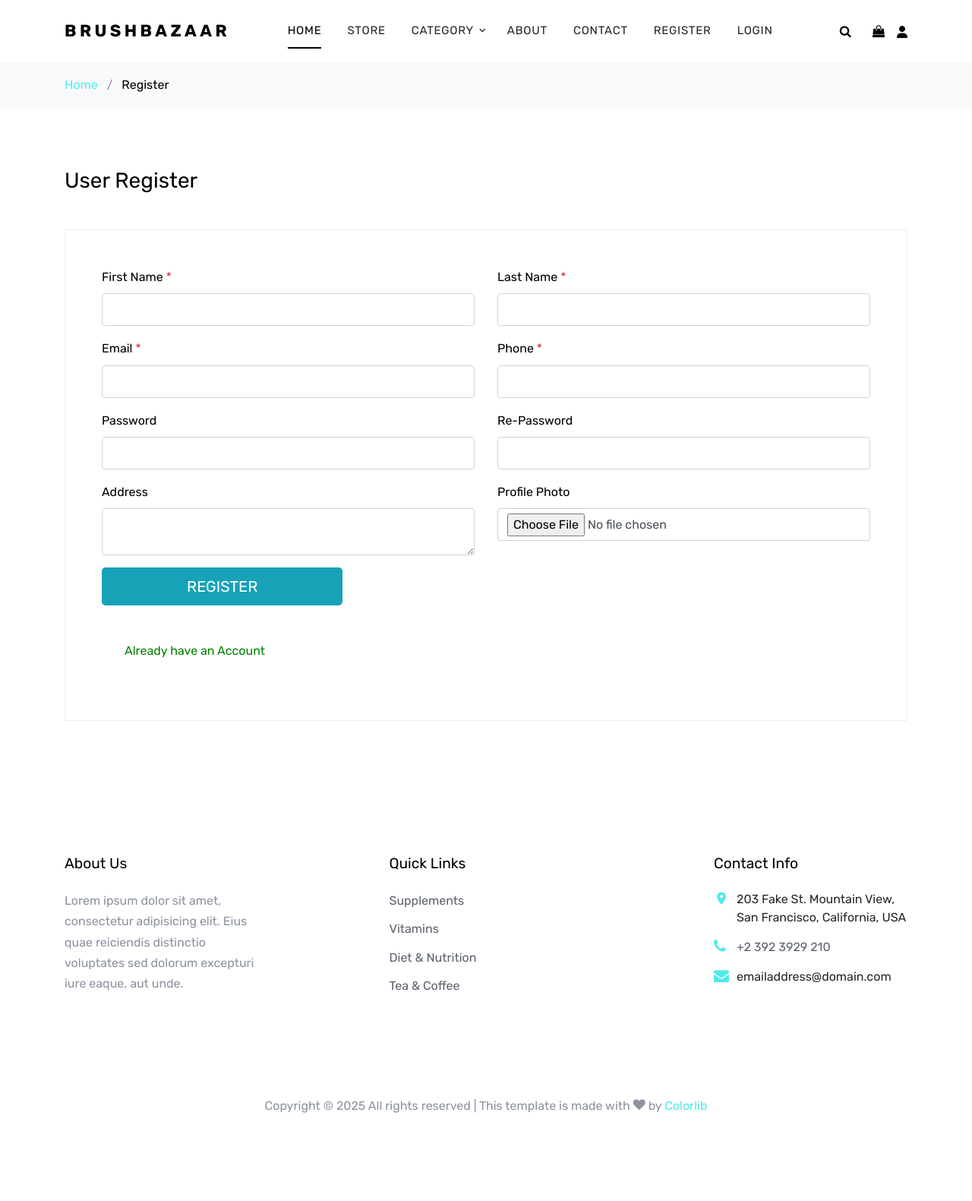
After one commit to sreejith-0087/BrushBazaar, a Django app: page /Customer/register/ in a window 1280 px wide. The commit adds this page. Shown: the whole page at 76% size. Run offline with Django 5.2, Linux system fonts and the light colour scheme; data comes from the database, SQL or seed files in the repository; some libraries are stand-ins or nearby versions; some web fonts are replaced.

Commit message:
Set Design for Register & Login

```diff
--- a/BrushBazaarProject/BrushBazaarProject/urls.py
+++ b/BrushBazaarProject/BrushBazaarProject/urls.py
@@ -22,6 +22,7 @@ from django.conf import settings
 urlpatterns = [
     path('admin/', admin.site.urls),
     path('', include('Shop.urls')),
+    path('Customer/', include('Customer.urls'))
 ]
 
 if settings.DEBUG:
--- /dev/null
+++ b/BrushBazaarProject/Customer/urls.py
@@ -0,0 +1,10 @@
+from django.urls import path
+from . views import *
+
+app_name = 'Customer'
+
+urlpatterns = [
+    path('register/', Register, name='register'),
+    path('login/', Login, name='login'),
+
+]
--- a/BrushBazaarProject/Customer/views.py
+++ b/BrushBazaarProject/Customer/views.py
@@ -1,3 +1,10 @@
 from django.shortcuts import render
 
 # Create your views here.
+
+def Register(request):
+    return render(request, 'Customer/Register.html')
+
+
+def Login(request):
+    return render(request, 'Customer/Login.html')
--- a/BrushBazaarProject/Shop/urls.py
+++ b/BrushBazaarProject/Shop/urls.py
@@ -1,6 +1,7 @@
 from django.urls import path
 from . views import *
 
+app_name = 'Shop'
 
 urlpatterns = [
     path('', Home, name='home'),
--- a/BrushBazaarProject/Shop/views.py
+++ b/BrushBazaarProject/Shop/views.py
@@ -23,7 +23,7 @@ def Shop(request, link=None):
         products = BrushBazaarProducts.objects.filter(category=cat.id)
     else:
         all_items = BrushBazaarProducts.objects.all()
-        paginator = Paginator(all_items, 30)
+        paginator = Paginator(all_items, 9)
         page_number = request.GET.get('page')
         products = paginator.get_page(page_number)
     return render(request, 'Shop/Shop.html', {'products': products})
--- /dev/null
+++ b/BrushBazaarProject/Template/Customer/Register.html
@@ -0,0 +1,87 @@
+{% extends 'Home/Base.html' %}
+{% block title %} Register {% endblock %}
+{% load static %}
+{% block content %}
+
+    <div class="bg-light py-3">
+      <div class="container">
+        <div class="row">
+          <div class="col-md-12 mb-0">
+            <a href="index.html">Home</a> <span class="mx-2 mb-0">/</span>
+            <strong class="text-black">Register</strong>
+          </div>
+        </div>
+      </div>
+    </div>
+
+    <div class="site-section">
+      <div class="container">
+        <div class="row">
+          <div class="col-md-12">
+            <h2 class="h3 mb-5 text-black">User Register</h2>
+          </div>
+          <div class="col-md-12">
+
+            <form action="#" method="post" enctype="multipart/form-data">
+
+              <div class="p-3 p-lg-5 border">
+                <div class="form-group row">
+                  <div class="col-md-6">
+                    <label for="c_fname" class="text-black">First Name <span class="text-danger">*</span></label>
+                    <input type="text" class="form-control" id="c_fname" name="c_fname">
+                  </div>
+                  <div class="col-md-6">
+                    <label for="c_lname" class="text-black">Last Name <span class="text-danger">*</span></label>
+                    <input type="text" class="form-control" id="c_lname" name="c_lname">
+                  </div>
+                </div>
+                <div class="form-group row">
+                  <div class="col-md-6">
+                    <label for="c_email" class="text-black">Email <span class="text-danger">*</span></label>
+                    <input type="email" class="form-control" id="c_email" name="c_email" placeholder="">
+                  </div>
+                  <div class="col-md-6">
+                    <label for="c_phone" class="text-black">Phone <span class="text-danger">*</span></label>
+                    <input type="number" class="form-control" id="c_phone" name="c_phone" placeholder="">
+                  </div>
+                </div>
+                <div class="form-group row">
+                  <div class="col-md-6">
+                    <label for="c_password" class="text-black">Password </label>
+                    <input type="password" class="form-control" id="c_password" name="c_password">
+                  </div>
+                  <div class="col-md-6">
+                    <label for="c_repassword" class="text-black">Re-Password </label>
+                    <input type="password" class="form-control" id="c_repassword" name="c_repassword">
+                  </div>
+                </div>
+
+                <div class="form-group row">
+                  <div class="col-md-6">
+                    <label for="c_addr" class="text-black">Address </label>
+                    <textarea name="c_addr" id="c_addr" cols="5" rows="2" class="form-control"></textarea>
+                  </div>
+                  <div class="col-md-6">
+                    <label for="c_photo" class="text-black">Profile Photo </label>
+                    <input type="file" class="form-control" id="c_photo" name="c_photo">
+                  </div>
+                </div>
+                <div class="form-group row">
+                  <div class="col-md-4">
+                    <input type="submit" class="btn btn-info btn-lg btn-block" value="Register">
+                  </div>
+                </div>
+
+                  <a href="{% url 'Customer:login' %}" style="color:green;">Already have an Account</a>
+              </div>
+            </form>
+          </div>
+
+        </div>
+      </div>
+    </div>
+
+
+
+
+{% endblock %}
--- a/BrushBazaarProject/Template/Home/Navbar.html
+++ b/BrushBazaarProject/Template/Home/Navbar.html
@@ -13,24 +13,26 @@
       <div class="d-flex align-items-center justify-content-between">
         <div class="logo">
           <div class="site-logo">
-            <a href="{% url 'home' %}" class="js-logo-clone">BrushBazaar</a>
+            <a href="{% url 'Shop:home' %}" class="js-logo-clone">BrushBazaar</a>
           </div>
         </div>
         <div class="main-nav d-none d-lg-block">
           <nav class="site-navigation text-right text-md-center" role="navigation">
             <ul class="site-menu js-clone-nav d-none d-lg-block">
-              <li class="active"><a href="{% url 'home' %}">Home</a></li>
-              <li><a href="{% url 'shop' %}">Store</a></li>
+              <li class="active"><a href="{% url 'Shop:home' %}">Home</a></li>
+              <li><a href="{% url 'Shop:shop' %}">Store</a></li>
               <li class="has-children">
                 <a href="#">Category</a>
                 <ul class="dropdown">
                   {% for i in cat %}
-                  <li><a href="{% url 'by_category' i.link %}">{{i}}</a></li>
+                  <li><a href="{% url 'Shop:by_category' i.link %}">{{i}}</a></li>
                   {% endfor %}
                 </ul>
               </li>
-              <li><a href="{% url 'about' %}">About</a></li>
-              <li><a href="{% url 'contact' %}">Contact</a></li>
+              <li><a href="{% url 'Shop:about' %}">About</a></li>
+              <li><a href="{% url 'Shop:contact' %}">Contact</a></li>
+              <li><a href="{% url 'Customer:register' %}">Register</a></li>
+              <li><a href="{% url 'Customer:login' %}">Login</a></li>
             </ul>
           </nav>
         </div>
@@ -38,10 +40,10 @@
           <a href="#" class="icons-btn d-inline-block js-search-open"><span class="icon-search"></span></a>
           <a href="cart.html" class="icons-btn d-inline-block bag">
             <span class="icon-shopping-bag"></span>
-            <span class="number">2</span>
           </a>
           <a href="#" class="site-menu-toggle js-menu-toggle ml-3 d-inline-block d-lg-none"><span
               class="icon-menu"></span></a>
+          <a href="#"><span class="fa-solid fa-user"></span></a>
         </div>
       </div>
     </div>
```
Also changed, not shown: BrushBazaarProject/Template/Customer/Login.html (added, +59 -0 lines), BrushBazaarProject/Template/Shop/Shop.html (+30 -0 lines).
